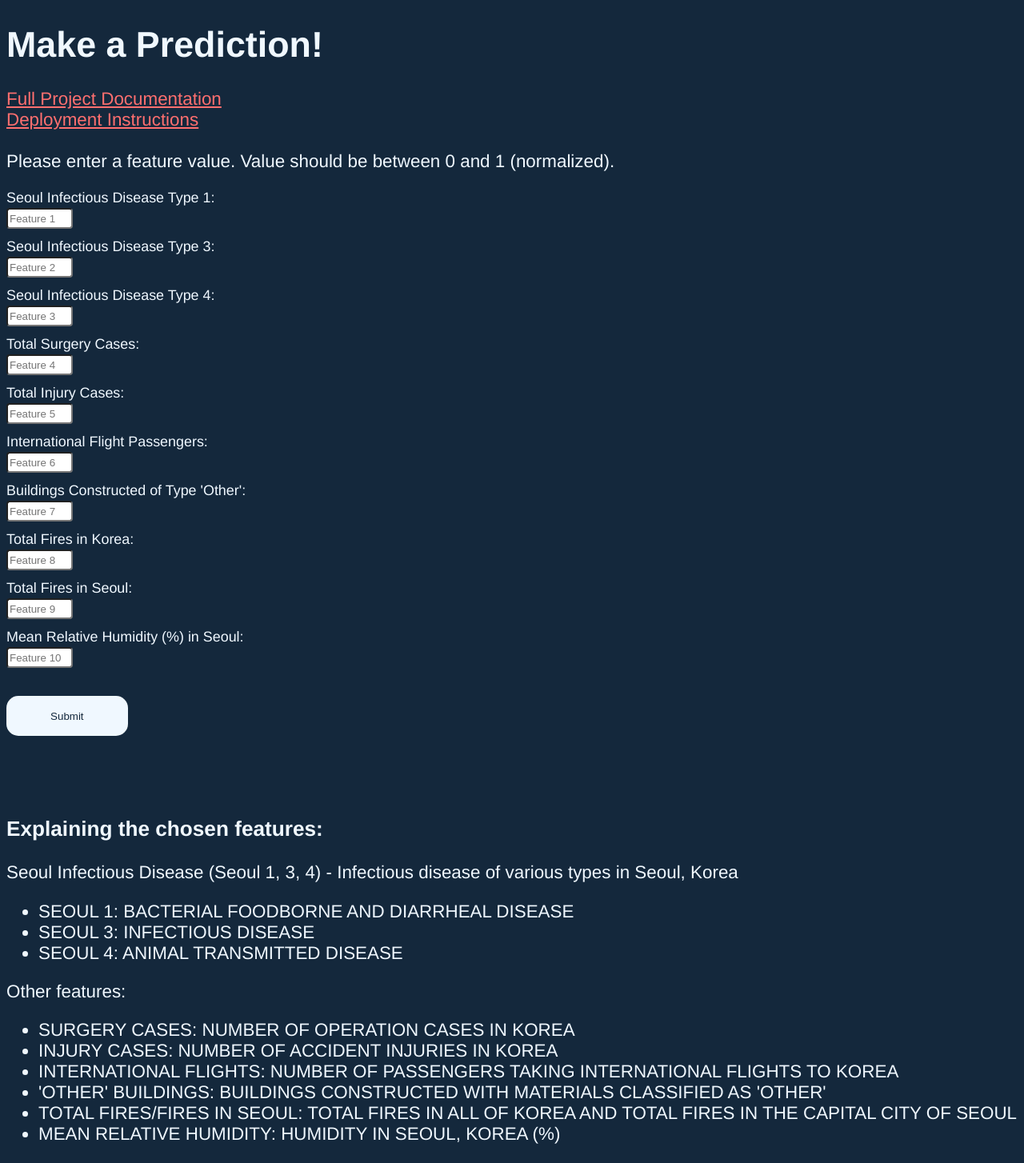
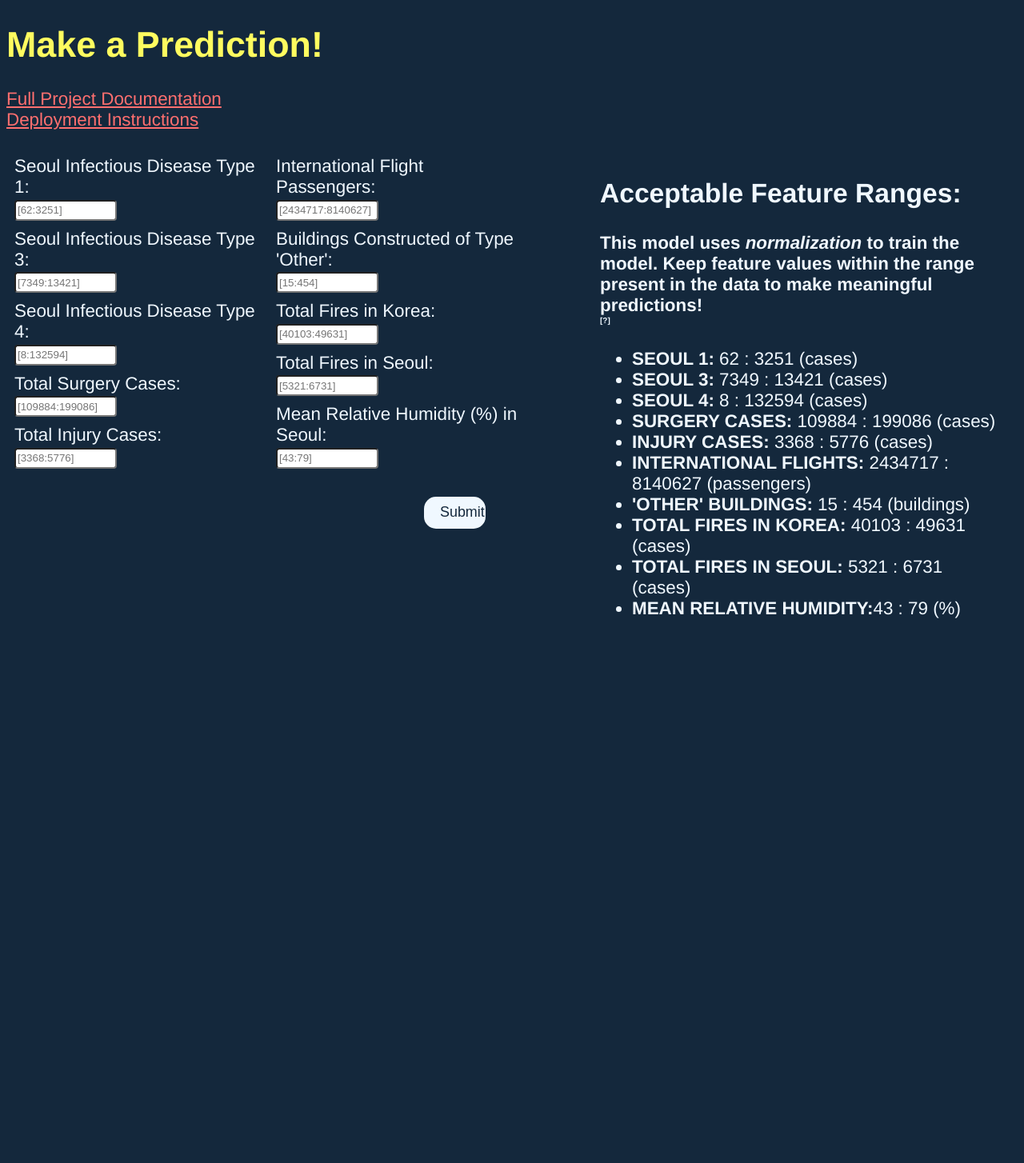
Before and after one commit to kevinjin21/AIMLProjects, a Flask app: page / in a window 1280 px wide. Shown: the whole page at 80% size. After the commit the page ends 773 px from the top, so only its background shows below. Run offline with Flask 2, Linux system fonts and the light colour scheme; parts of the project's set-up code (start-up, migrations or seed data) failed here and were passed over.

Commit message:
edit Dockerfile and html/css for web deploy

```diff
--- a/Capstone/Pharm_Deploy/static/style.css
+++ b/Capstone/Pharm_Deploy/static/css/style.css
@@ -6,15 +6,37 @@ body {
 }
 
 strong {
-    color: yellow;
+    color: rgb(255, 252, 95);
 }
 
+
+.column {
+    float: left;
+    padding: 10px;
+}
+
+.left {
+    width: 50%;
+}
+
+.right {
+    margin-left: 80px;
+    width: 40%;
+}
+
+.row:after {
+    content: "";
+    display: table;
+    clear: both;
+}
+
+
 form {
-    display: grid;
-    grid-gap: 2px;
-    width: 80%;
+    width: 100%;
     align-items: center;
-    font-size: 0.8em;
+    font-size: 1em;
+    column-count: 2;
+
 }
 
 a {
@@ -23,24 +45,32 @@ a {
 
 input[type=number] {
     border-radius: 4px;
-    width: 75px;
+    width: 120px;
     height: 20px;
     margin-bottom: 10px;
+    text-align: justify;
+    column-span: all;
 }
 
 input[type=number]:focus {
     border: 3px solid #555;
 }
 
-input[type=submit] {
+button {
     background-color: aliceblue;
     border: none;
     border-radius: 15px;
     color: rgb(20, 40, 60);
     cursor: pointer;
     padding: 8px 20px;
-    width: 15%;
-    height: 50px;
+    width: 6%;
+    height: 40px;
+    align-content: center;
+    position: absolute;
+    margin: 10px;
+    margin-left: 40%;
+    margin-top: 25px;
+    font-size: 0.8em;
 
     &:hover {
         background-color: rgb(255, 111, 111);
@@ -48,6 +78,8 @@ input[type=submit] {
         transition: all .1s ease-in-out;
     }
 }
+
+
 
 /* Chrome, Safari, Edge, Opera */
 input::-webkit-outer-spin-button,
@@ -60,3 +92,24 @@ input::-webkit-inner-spin-button {
 input[type=number] {
     -moz-appearance: textfield;
 }
+
+
+.tooltip-text {
+    visibility: hidden;
+    position: absolute;
+    z-index: 2;
+    width: 150px;
+    color: rgb(0, 0, 0);
+    font-size: 12px;
+    background-color: #ffffff;
+    border-radius: 10px;
+    padding: 10px 15px 10px 15px;
+}
+
+.hover:hover .tooltip-text {
+    visibility: visible;
+}
+
+.hover[id='norm'] {
+    font-size: 10px;
+}
--- a/Capstone/Pharm_Deploy/templates/home.html
+++ b/Capstone/Pharm_Deploy/templates/home.html
@@ -2,72 +2,102 @@
 <html>
 
 <head>
+    <!--<link rel="stylesheet" href="{{ url_for('static', filename='css/style.css') }}">-->
+    <link rel="stylesheet" href="../static/css/style.css">
     <title>
         Pharmaceutical Prediction Web App
     </title>
-    <link rel="stylesheet" type="text/css" href="{{ url_for('static', filename='style.css')}}">
 
 </head>
 
 <body>
     <h1>
-        Make a Prediction!
+        <strong>Make a Prediction!</strong>
     </h1>
     <p>
         <a href="https://github.com/kevinjin21/SpringboardProjects/tree/main/Capstone">Full Project Documentation</a>
         <br>
         <a href="https://github.com/kevinjin21/SpringboardProjects/tree/main/Capstone/Pharm_Deploy">Deployment
-            Instructions</a> <br><br>
-        Please enter a feature value. Value should be between 0 and 1 (normalized).<br>
-    <form action="/predict" method="post">
-        Seoul Infectious Disease Type 1: <input type="number" step="0.001" min="0" max="1" placeholder="Feature 1"
-            name="feat_1" required />
-        Seoul Infectious Disease Type 3: <input type="number" step="0.001" min="0" max="1" placeholder="Feature 2"
-            name="feat_2" required />
-        Seoul Infectious Disease Type 4: <input type="number" step="0.001" min="0" max="1" placeholder="Feature 3"
-            name="feat_3" required />
-        Total Surgery Cases: <input type="number" step="0.001" min="0" max="1" placeholder="Feature 4" name="feat_4"
-            required />
-        Total Injury Cases: <input type="number" step="0.001" min="0" max="1" placeholder="Feature 5" name="feat_5"
-            required />
-        International Flight Passengers: <input type="number" step="0.001" min="0" max="1" placeholder="Feature 6"
-            name="feat_6" required />
-        Buildings Constructed of Type 'Other': <input type="number" step="0.001" min="0" max="1" placeholder="Feature 7"
-            name="feat_7" required />
-        Total Fires in Korea: <input type="number" step="0.001" min="0" max="1" placeholder="Feature 8" name="feat_8"
-            required />
-        Total Fires in Seoul: <input type="number" step="0.001" min="0" max="1" placeholder="Feature 9" name="feat_9"
-            required />
-        Mean Relative Humidity (%) in Seoul: <input type="number" step="0.001" min="0" max="1" placeholder="Feature 10"
-            name="feat_10" required /><br>
-        <input type="submit" name="form" value="Submit" />
-    </form>
-    </p><br><br>
+            Instructions</a> <br>
+    <div class="row">
+        <div class="column left">
+            <form action="/predict" method="post" id="make_pred">
+                <div class="hover">Seoul Infectious Disease Type 1:<span class='tooltip-text' id='feat1'> Cases of
+                        bacterial
+                        foodborne and diarrheal disease in Seoul, South Korea<br> Min: 62, Max: 3251</span></div>
+                <input type="number" step="0.01" min="0" max="3251" placeholder="[62:3251]" name="feat_1"
+                    required /><br>
+                <div class="hover">Seoul Infectious Disease Type 3:<span class='tooltip-text' id='feat2'> Cases of
+                        general
+                        infectious disease in Seoul, South Korea<br> Min: 7349, Max: 13421</span></div>
+                <input type="number" step="0.01" min="0" max="13421" placeholder="[7349:13421]" name="feat_2"
+                    required /> <br>
+                <div class="hover">Seoul Infectious Disease Type 4:<span class='tooltip-text' id='feat3'> Cases of
+                        animal transmitted disease in Seoul, South Korea<br> Min: 8, Max: 132594</span></div>
+                <input type="number" step="0.01" min="0" max="132594" placeholder="[8:132594]" name="feat_3"
+                    required /><br>
+                <div class="hover">Total Surgery Cases:<span class='tooltip-text' id='feat4'> Number of Surgery Cases
+                        per Month in Korea <br> Min: 8, Max: 132594</span></div>
+                <input type="number" step="0.01" min="109884" max="199086" placeholder="[109884:199086]" name="feat_4"
+                    required /><br>
+                <div class="hover">Total Injury Cases:<span class='tooltip-text' id='feat5'> Number of Injuries due to
+                        Accidents per Month in Seoul, South Korea <br> Min: 3368, Max: 5776</span></div>
+                <input type="number" step="0.01" min="0" max="5776" placeholder="[3368:5776]" name="feat_5"
+                    required /><br>
+                <div class="hover">International Flight Passengers:<span class='tooltip-text' id='feat6'> International
+                        flights to Korea by passenger <br> Min: 2434717, Max: 8140627</span></div>
+                <input type="number" step="0.01" min="0" max="8140627" placeholder="[2434717:8140627]" name="feat_6"
+                    required /><br>
+                <div class="hover">Buildings Constructed of Type 'Other':<span class='tooltip-text' id='feat7'>
+                        Buildings constructed with materials of category 'Other' <br> Min: 15, Max: 454</span></div>
+                <input type="number" step="0.01" min="0" max="454" placeholder="[15:454]" name="feat_7" required /><br>
+                <div class="hover">Total Fires in Korea:<span class='tooltip-text' id='feat8'>
+                        Annual fire cases throughout all of South Korea <br> Min: 40103, Max: 49631</span></div>
+                <input type="number" step="0.01" min="0" max="49631" placeholder="[40103:49631]" name="feat_8"
+                    required /><br>
+                <div class="hover">Total Fires in Seoul:<span class='tooltip-text' id='feat9'>
+                        Annual fire cases in Seoul, South Korea <br> Min: 5321, Max: 6731</span></div>
+                <input type="number" step="0.01" min="0" max="6731" placeholder="[5321:6731]" name="feat_9"
+                    required /><br>
+                <div class="hover">Mean Relative Humidity (%) in Seoul:<span class='tooltip-text' id='feat10'>
+                        Mean relative humidity in Seoul, South Korea (%)<br> Min: 43, Max: 79</span></div>
+                <input type="number" step="0.01" min="0" max="79" placeholder="[43:79]" name="feat_10" required /><br>
+                <td></td>
+            </form>
+            <div class="container">
+                <div class="vertical-center">
+                    <button type="submit" form="make_pred">Submit</button>
+                </div>
+            </div>
+        </div>
 
-    <h3>
-        Explaining the chosen features:
-    </h3>
-    <p>
-        Seoul Infectious Disease (Seoul 1, 3, 4) - Infectious disease of various types in Seoul, Korea
-    <ul>
-        <li>SEOUL 1: BACTERIAL FOODBORNE AND DIARRHEAL DISEASE
-        </li>
-        <li>SEOUL 3: INFECTIOUS DISEASE</li>
-        <li>SEOUL 4: ANIMAL TRANSMITTED DISEASE
-        </li>
-    </ul>
-    </p>
-
-    <p>Other features:
-    <ul>
-        <li>SURGERY CASES: NUMBER OF OPERATION CASES IN KOREA</li>
-        <li>INJURY CASES: NUMBER OF ACCIDENT INJURIES IN KOREA</li>
-        <li>INTERNATIONAL FLIGHTS: NUMBER OF PASSENGERS TAKING INTERNATIONAL FLIGHTS TO KOREA</li>
-        <li>'OTHER' BUILDINGS: BUILDINGS CONSTRUCTED WITH MATERIALS CLASSIFIED AS 'OTHER'</li>
-        <li>TOTAL FIRES/FIRES IN SEOUL: TOTAL FIRES IN ALL OF KOREA AND TOTAL FIRES IN THE CAPITAL CITY OF SEOUL</li>
-        <li>MEAN RELATIVE HUMIDITY: HUMIDITY IN SEOUL, KOREA (%)</li>
-    </ul>
-    </p>
+        <div class="column right">
+            <h2>
+                Acceptable Feature Ranges:
+            </h2>
+            <h4>
+                This model uses <i>normalization</i> to train the model. Keep feature values within
+                the range present in the data to make meaningful
+                predictions!
+                <div class="hover" id="norm">[?]<span class='tooltip-text' id='norm-text'>
+                        Feature values will be normalized to fit within the range of 0:1 (i.e. the largest value for
+                        a feature in the dataset will be set to the value of '1').</span>
+                </div>
+            </h4>
+            <ul>
+                <li><b>SEOUL 1:</b> 62 : 3251 (cases)</li>
+                <li><b>SEOUL 3:</b> 7349 : 13421 (cases)</li>
+                <li><b>SEOUL 4:</b> 8 : 132594 (cases)</li>
+                <li><b>SURGERY CASES:</b> 109884 : 199086 (cases)</li>
+                <li><b>INJURY CASES:</b> 3368 : 5776 (cases)</li>
+                <li><b>INTERNATIONAL FLIGHTS:</b> 2434717 : 8140627 (passengers)</li>
+                <li><b>'OTHER' BUILDINGS:</b> 15 : 454 (buildings)</li>
+                <li><b>TOTAL FIRES IN KOREA:</b> 40103 : 49631 (cases)</li>
+                <li><b>TOTAL FIRES IN SEOUL:</b> 5321 : 6731 (cases)</li>
+                <li><b>MEAN RELATIVE HUMIDITY:</b>43 : 79 (%)</li>
+            </ul>
+        </div>
+    </div>
 </body>
 
 </html>
--- a/Capstone/Pharm_Deploy/templates/predict.html
+++ b/Capstone/Pharm_Deploy/templates/predict.html
@@ -5,14 +5,14 @@
     <title>
         Pharmaceutical Prediction Web App
     </title>
-    <link rel="stylesheet" type="text/css" href="{{ url_for('static', filename='style.css')}}">
+    <link rel="stylesheet" type="text/css" href="{{ url_for('static', filename='/css/style.css')}}">
 
 </head>
 
 <body>
-    <h1>
+    <h2>
         The model predicts <strong>{{ pred }}</strong> total pharmaceutical sales based on input data.
-    </h1>
+    </h2>
 
     <a href="/">Make another prediction</a>
 </body>
```
Also changed, not shown: 2 other files.
